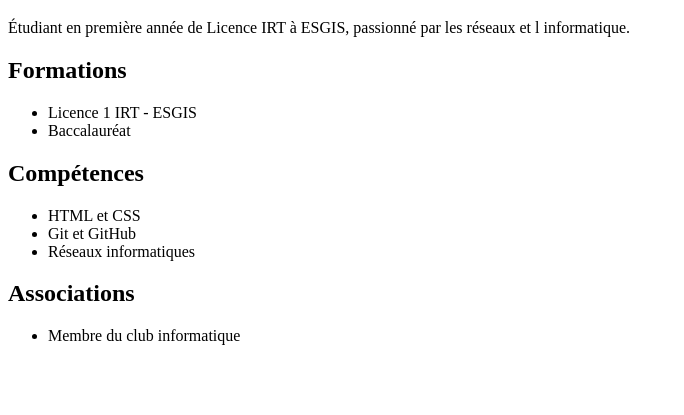
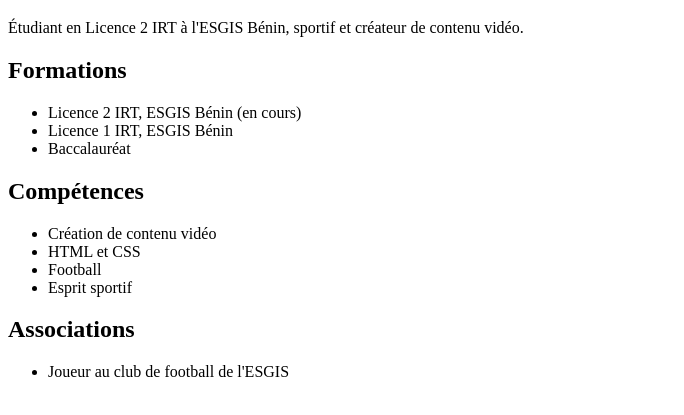
Before and after one commit to ivangbaguidi-oss/mon-cv, a plain HTML site: page index.html in a window 1280 px wide. Shown: the part 61-476 px from the top of the page, without its empty margins (0-684 px from the left). Drawn offline with Linux system fonts and the light colour scheme.

Commit message:
Update index.html

```diff
--- a/index.html
+++ b/index.html
@@ -9,13 +9,27 @@
 
   <h1>GBAGUIDI Ivan</h1>
 
-  <p>Étudiant en première année de Licence IRT à ESGIS, passionné par les réseaux et l informatique.</p>
+  <p>Étudiant en Licence 2 IRT à l'ESGIS Bénin, sportif et créateur de contenu vidéo.</p>
 
-  <h2>Formations</h2><ul><li>Licence 1 IRT - ESGIS</li><li>Baccalauréat</li></ul>
+  <h2>Formations</h2>
+  <ul>
+    <li>Licence 2 IRT, ESGIS Bénin (en cours)</li>
+    <li>Licence 1 IRT, ESGIS Bénin</li>
+    <li>Baccalauréat</li>
+  </ul>
 
-  <h2>Compétences</h2><ul><li>HTML et CSS</li><li>Git et GitHub</li><li>Réseaux informatiques</li></ul>
+  <h2>Compétences</h2>
+  <ul>
+    <li>Création de contenu vidéo</li>
+    <li>HTML et CSS</li>
+    <li>Football</li>
+    <li>Esprit sportif</li>
+  </ul>
 
-  <h2>Associations</h2><ul><li>Membre du club informatique</li></ul>
+  <h2>Associations</h2>
+  <ul>
+    <li>Joueur au club de football de l'ESGIS</li>
+  </ul>
 
 </body>
 </html>
```
